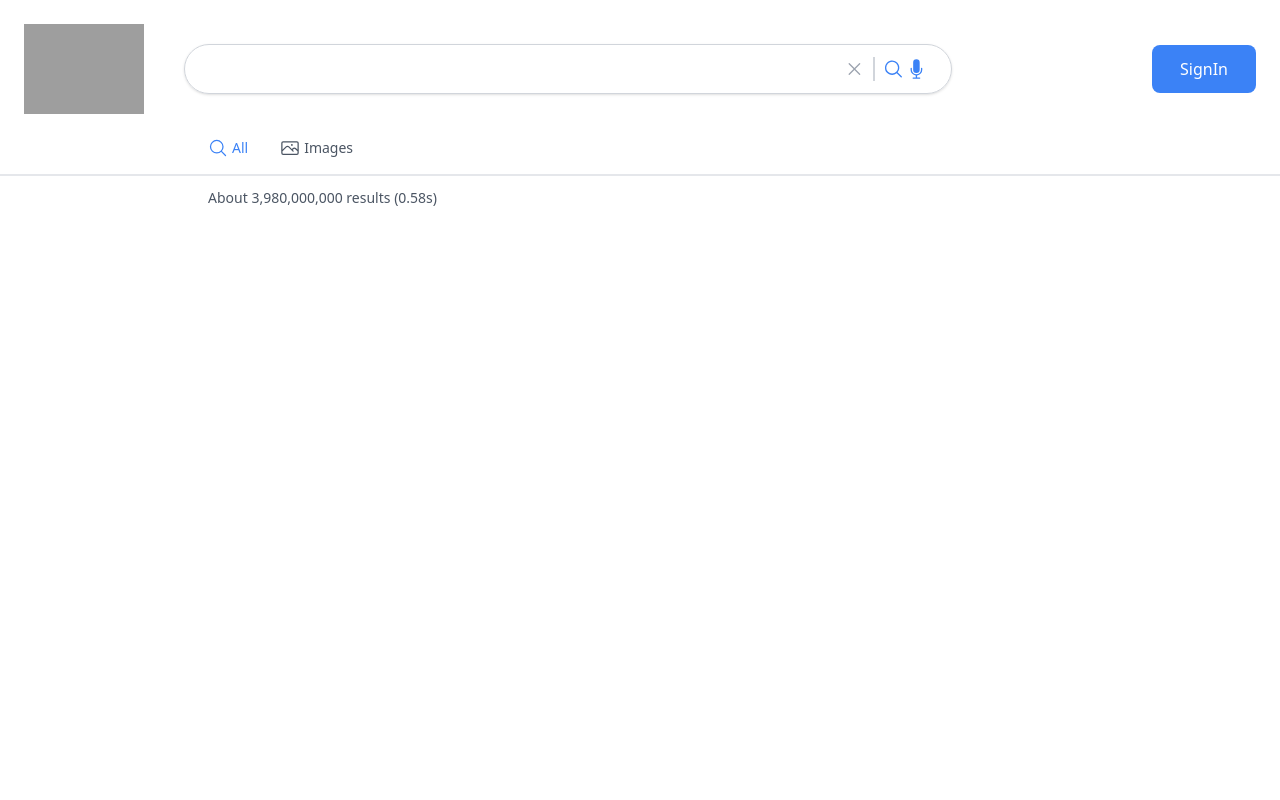
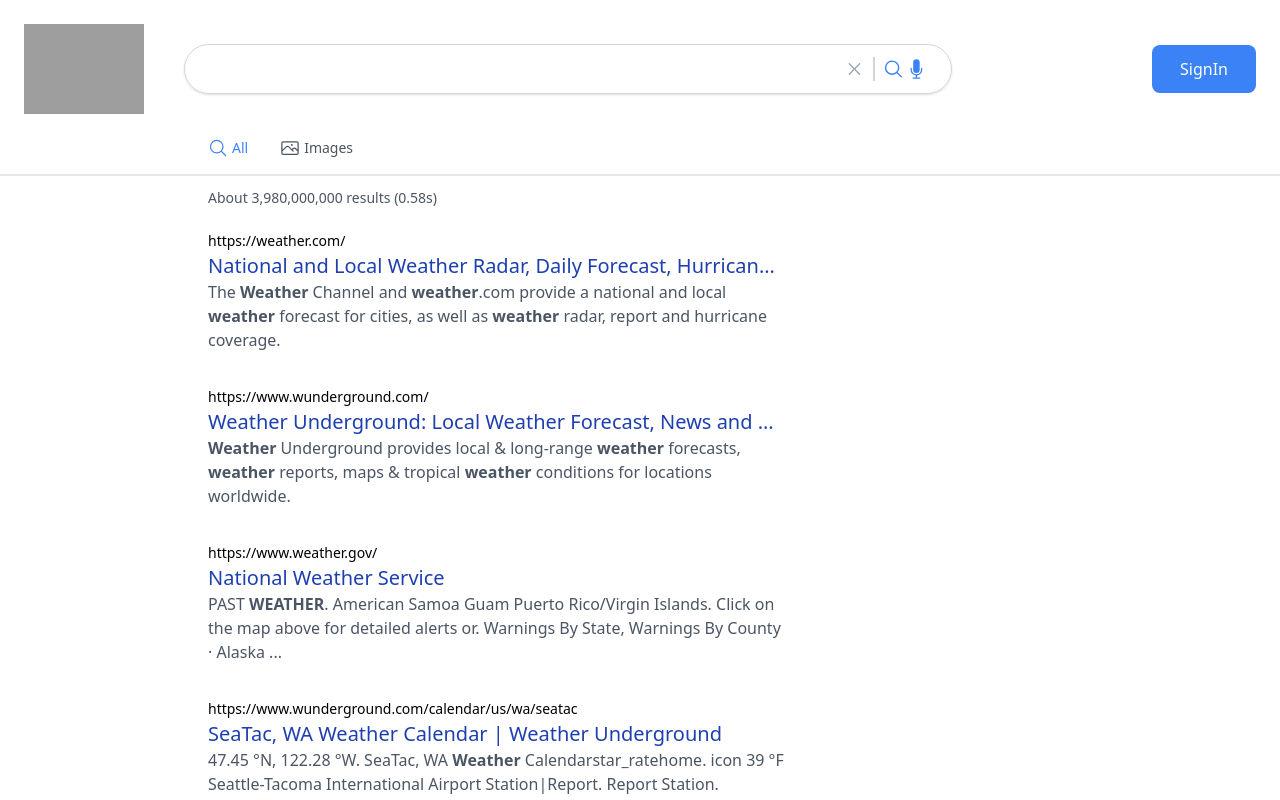
Before and after one commit to Yabessy/Courses__google-clone, a Next.js app: page /search in a window 1280 px wide. Shown: the top 800 px of the page. Built offline with nearby package versions, Linux system fonts and the light colour scheme; no server answers; grey boxes are pictures that could not be loaded.

Commit message:
results section with html parser

```diff
--- a/components/SearchResults.tsx
+++ b/components/SearchResults.tsx
@@ -1,9 +1,26 @@
-import React from 'react'
+import React from "react"
+import Parser from "html-react-parser"
 
-export default function SearchResults({results}) {
+export default function SearchResults({ results }) {
   return (
-    <div className='w-full mx-auto px-3 sm:pl-[5%] md:pl-[14%] lg:pl-52'>
-      <p className='text-gray-600 text-sm mt-3 mb-5'>About {results.searchInformation.formattedTotalResults} results ({results.searchInformation.formattedSearchTime}s)</p>
+    <div className="w-full mx-auto px-3 sm:pl-[5%] md:pl-[14%] lg:pl-52">
+      <p className="text-gray-600 text-sm mt-3 mb-5">
+        About {results.searchInformation.formattedTotalResults} results (
+        {results.searchInformation.formattedSearchTime}s)
+      </p>
+      <p>
+        {results.items.map((result) => (
+          <div className="max-w-xl mb-8" key={result.link}>
+            <div className="group">
+              <a className="text-sm truncate" href={result.link}>{result.formattedUrl}</a>
+              <a className="group-hover:underline decoration-blue-800" href={result.link}>
+                <h2 className="truncate text-xl font-medium text-blue-800 ">{result.title}</h2>
+              </a>
+            </div>
+            <p className="text-gray-600">{Parser(result.htmlSnippet)}</p>
+          </div>
+        ))}
+      </p>
     </div>
   )
 }
--- a/package.json
+++ b/package.json
@@ -7,6 +7,7 @@
   },
   "dependencies": {
     "@heroicons/react": "^2.0.13",
+    "html-react-parser": "^3.0.4",
     "next": "latest",
     "next-auth": "^4.18.1",
     "react": "18.2.0",
```
Also changed, not shown: 1 other file (tests, documents, lock files or other folders).
